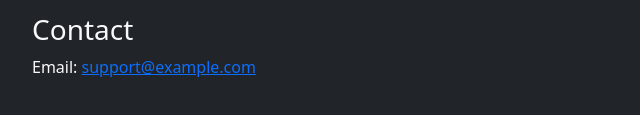
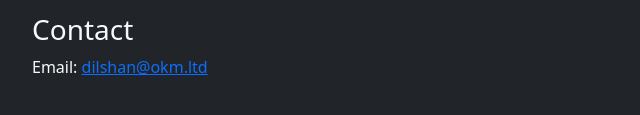
Before and after one commit to dk95gs/privacy_policy, a plain HTML site: page terms.html in a window 1280 px wide. Shown: the part 457-572 px from the top of the page, 50-690 px from the left. Drawn offline with nearby package versions, Linux system fonts and the light colour scheme.

Commit message:
Update terms.html

```diff
--- a/terms.html
+++ b/terms.html
@@ -19,7 +19,7 @@
   <h3>Privacy</h3>
   <p>Our <a href="privacy.html">Privacy Policy</a> explains how we handle data.</p>
   <h3>Contact</h3>
-  <p>Email: <a href="mailto:support@example.com">support@example.com</a></p>
+  <p>Email: <a href="mailto:dilshan@okm.ltd">dilshan@okm.ltd</a></p>
 </div>
 </body>
 </html>
```
